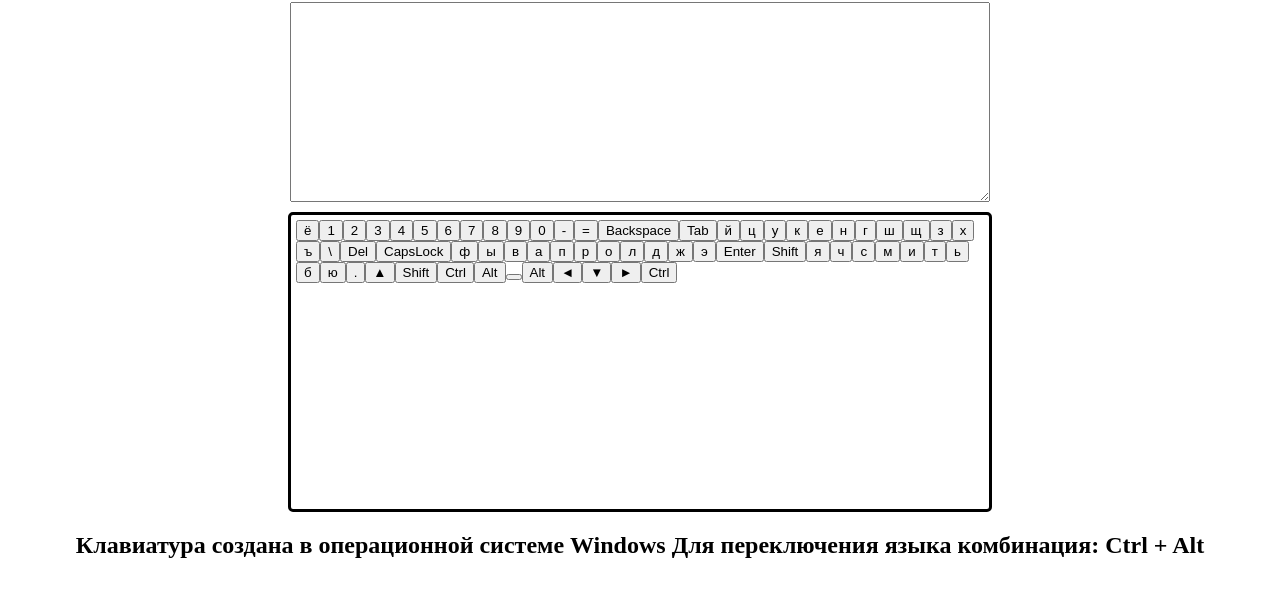
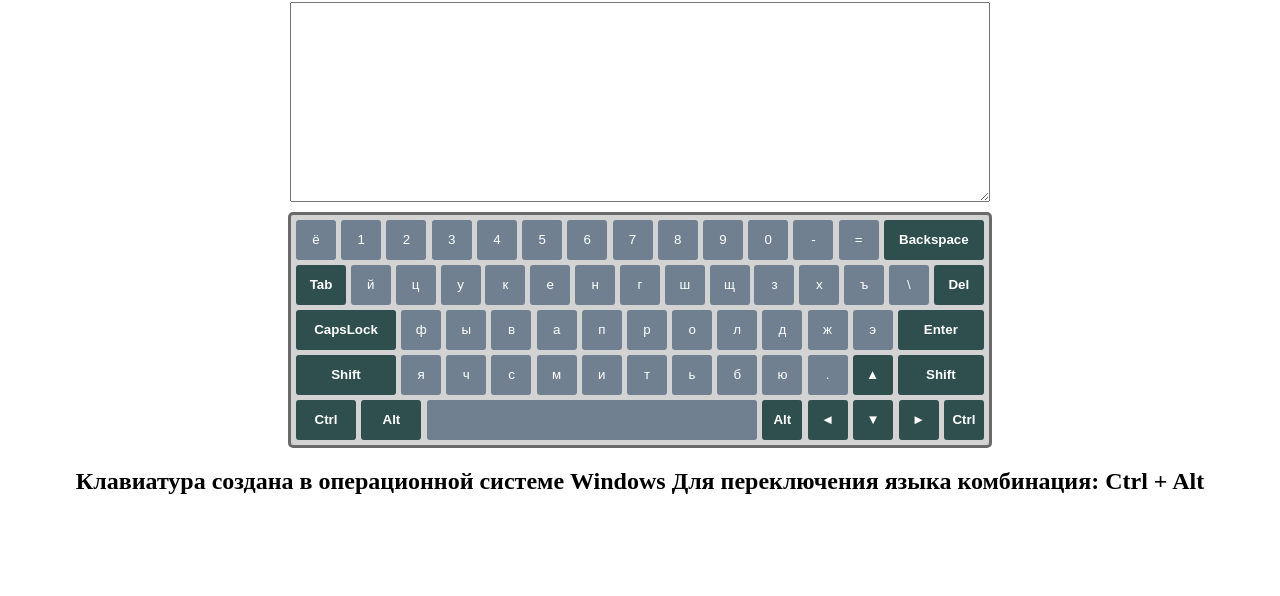
Before and after one commit to violfedoseenko/virtual-keyboard, a website built with webpack: page src/index.html in a window 1280 px wide. Shown: the part 78-674 px from the top of the page. Built offline with nearby package versions, Linux system fonts and the light colour scheme.

Commit message:
add:correct button layout, button styles

```diff
--- a/src/index.js
+++ b/src/index.js
@@ -33,7 +33,7 @@ class Keyboard {
     keyButtons.forEach((key) => {
       const button = document.createElement('button');
       button.setAttribute('id', key.code);
-      button.classList.add('key', key.code);
+      button.classList.add('my_button', key.code);
 
       button.setAttribute('content_en', key.content.en);
       button.setAttribute('content_ru', key.content.ru);
--- a/src/scss/style.scss
+++ b/src/scss/style.scss
@@ -24,40 +24,85 @@ h2 {
     }
     .keyboard_leyout {
         width: 704px;
+        background-color: LightGray ;
         margin: 0 auto;
-        border: 3px solid black;
+        border: 3px solid DimGray ;
         border-radius: 5px;
         padding: 5px;
-        height: 300px;
-    }
-}
-.keyboard {
+        // height: 300px;
         display: flex;
         justify-content: space-between;
         flex-wrap: wrap;
-    column-gap: 5px;
-
-    width: 704px;
-    margin: 0 auto;
-    border: 3px solid black;
-    border-radius: 5px;
-    padding: 5px;
-    height: 300px;
-    .k-key {
+        column-gap: 4px;
+        row-gap: 5px;
+        .my_button {
+            color: #ffffff;
+            background: SlateGray ;
+            border-radius: 3px;
             width: 40px;
             height: 40px;
-        border: 1px solid black;
-        // margin-right: 6px;
-        padding: 3px;
-        float: left;
+            border: none;
+            transition: background-color 0.4s;
+            cursor: pointer;
+            &:hover {
+                background-color: rgba(286, 110, 60, 0.3);
+            }
+
 
         }
+        .Backspace,
+        .Tab,
+        .Delete,
+        .CapsLock,
+        .Enter,
+        .ShiftLeft,
+        .ShiftRight,
+        .ArrowUp,
+        .ControlLeft,
+        .AltLeft,
+        .AltRight,
+        .ArrowLeft,
+        .ArrowDown,
+        .ArrowRight,
+        .ControlRight {
+            background: DarkSlateGray  ;
+            font-weight: bold;
+        }
+
+
+
+
+
         .Backspace {
             width: 100px;
         }
-    // .clearfix {
-    //     display: block;
-    //     width: 100px;
-    //     clear: both;
-    // }
+        .Tab {
+            width: 50px;
         }
+        .Delete {
+            width: 50px;
+        }
+        .CapsLock {
+            width: 100px;
+        }
+        .Enter {
+            width: 86px;
+        }
+        .ShiftLeft {
+            width: 100px;
+        }
+        .ShiftRight {
+            width: 86px;
+        }
+        .Space {
+            width: 330px;
+        }
+        .ControlLeft {
+            width: 60px;
+        }
+        .AltLeft {
+            width: 60px;
+        }
+
+    }
+}
```
Also changed, not shown: src/css/style.css, 1 other file. Lines whose indentation alone changed are shown as unchanged.
